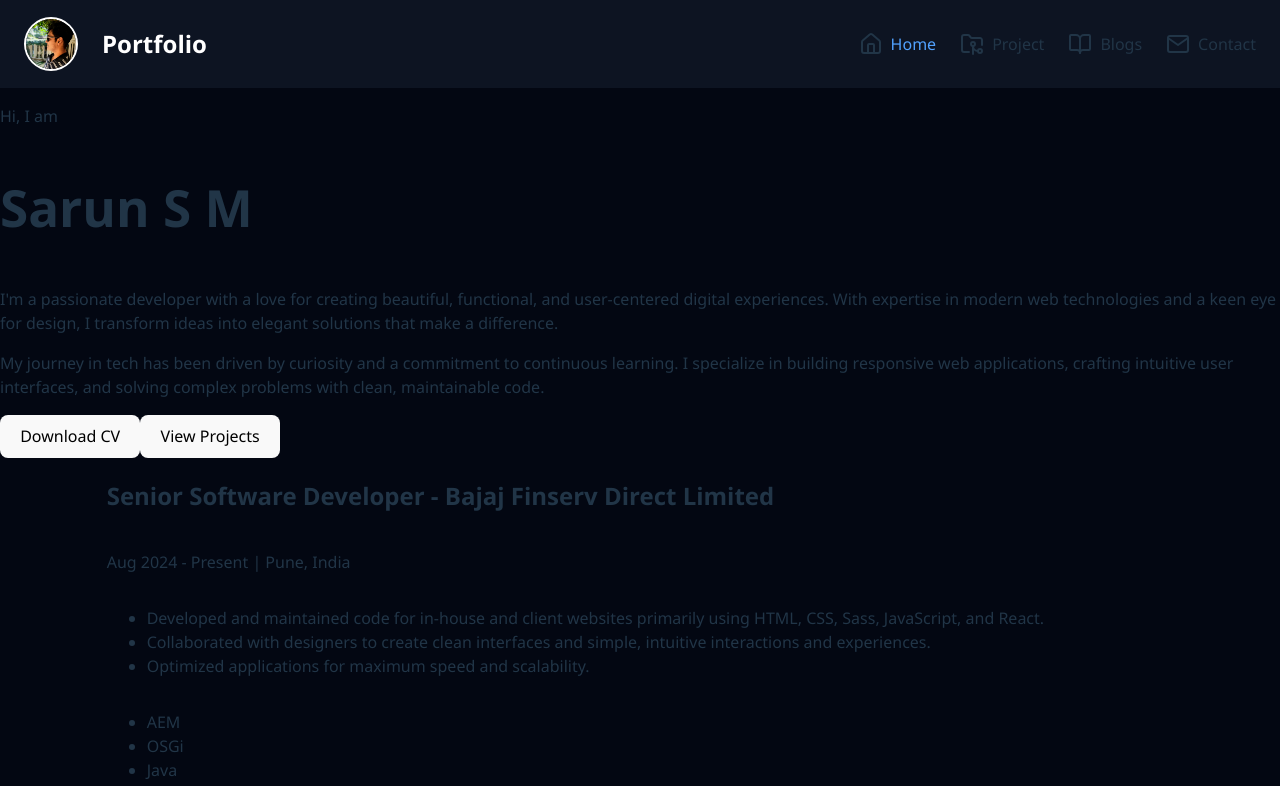
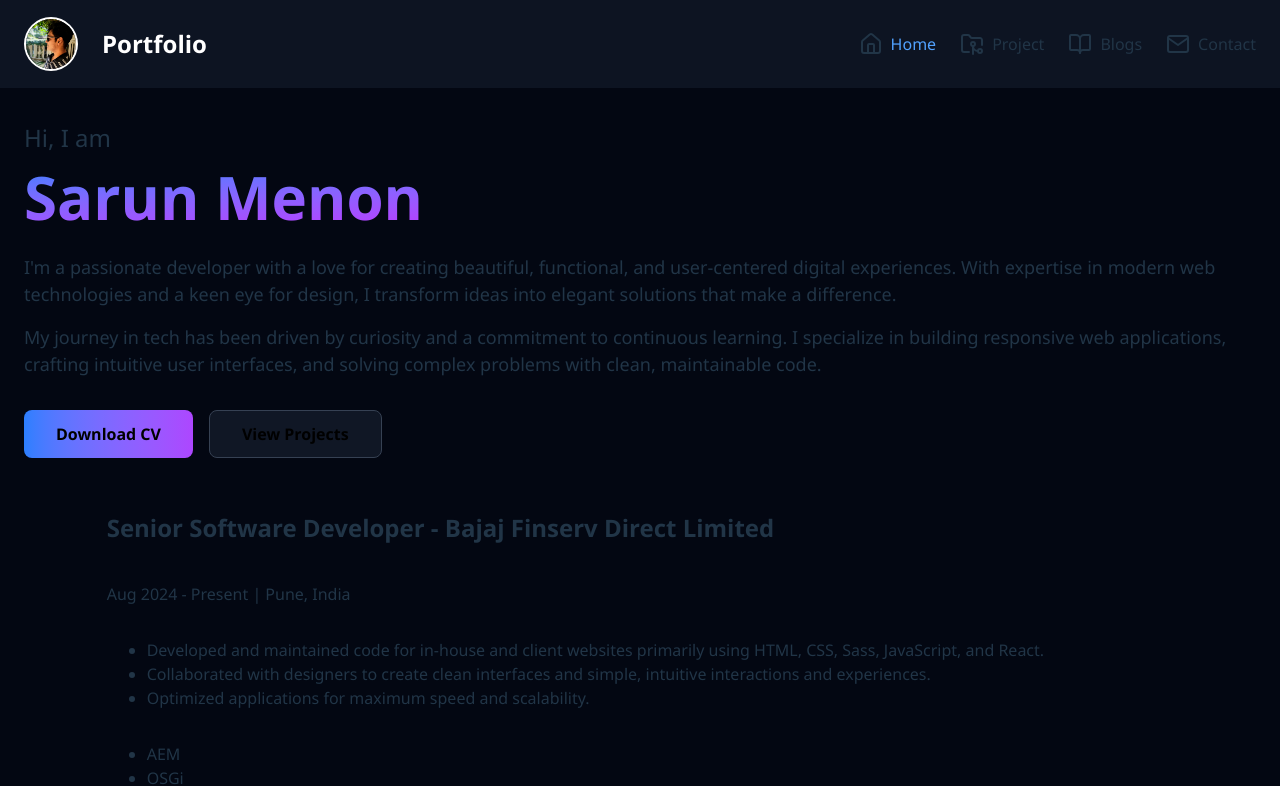
Before and after one commit to sarunsathis/Portfolio-Website, a React (Vite) app in the folder portfolio-frontend/: page / in a window 1280 px wide. Shown: the top 786 px of the page. Built offline with nearby package versions, Linux system fonts and the light colour scheme.

Commit message:
Paragraph component basic UI Dev

```diff
--- a/portfolio-frontend/src/App.jsx
+++ b/portfolio-frontend/src/App.jsx
@@ -22,10 +22,10 @@ function App() {
 
       <TabContainer className={ selectedSection == 'home' ? 'd-block' : 'd-none' }>
         <Paragraph buttonText="Download CV" secondaryButtonText="View Projects">
-            <p>Hi, I am</p>
-            <h1>Sarun S M</h1>
-            <p>I'm a passionate developer with a love for creating beautiful, functional, and user-centered digital experiences. With expertise in modern web technologies and a keen eye for design, I transform ideas into elegant solutions that make a difference.</p>
-            <p>My journey in tech has been driven by curiosity and a commitment to continuous learning. I specialize in building responsive web applications, crafting intuitive user interfaces, and solving complex problems with clean, maintainable code.</p>
+            <p className='m-0 fs-24'>Hi, I am</p>
+            <h1 className='m-0 pageTitle'>Sarun Menon</h1>
+            <p className='m-0 mb-16 fs-18 pageSummary'>I'm a passionate developer with a love for creating beautiful, functional, and user-centered digital experiences. With expertise in modern web technologies and a keen eye for design, I transform ideas into elegant solutions that make a difference.</p>
+            <p className='m-0 fs-18 pageSummary'>My journey in tech has been driven by curiosity and a commitment to continuous learning. I specialize in building responsive web applications, crafting intuitive user interfaces, and solving complex problems with clean, maintainable code.</p>
         </Paragraph>
 
         <WorkEx/>
--- a/portfolio-frontend/src/components/paragraph/Paragraph.jsx
+++ b/portfolio-frontend/src/components/paragraph/Paragraph.jsx
@@ -1,10 +1,13 @@
+import "./styles.css";
 
 function Paragraph(props) {
     return (
         <section className="paragraph-section">
             {props.children}
-            <button className="paragraph-button">{props.buttonText}</button>
-            <button className="paragraph-button-secondary">{props.secondaryButtonText}</button>
+            <div className="button-cntr">
+                <button className="paragraph-button">{props.buttonText}</button>
+                <button className="paragraph-button-secondary">{props.secondaryButtonText}</button>
+            </div>
         </section>
     );
 }
--- /dev/null
+++ b/portfolio-frontend/src/components/paragraph/styles.css
@@ -0,0 +1,37 @@
+.paragraph-section{
+    margin: 32px 0px;
+    padding: 0px 24px;
+}
+.paragraph-section .pageTitle{
+    font-size: 60px;
+    font-weight: 700;
+    margin-top: 8px;
+    margin-bottom: 24px;
+    background-image: linear-gradient(to right bottom, oklch(0.623 0.214 259.815) 0%, oklch(0.627 0.265 303.9) 57%);
+    background-clip: text;
+    -webkit-background-clip: text;
+    -webkit-text-fill-color: transparent;
+}
+
+.paragraph-section .button-cntr{
+    margin-top: 32px;
+    display: flex;
+    gap: 16px;
+}
+
+.paragraph-section .paragraph-button,
+.paragraph-section .paragraph-button-secondary{
+    padding: 12px 32px;
+    font-size: 16px;
+    font-weight: 600;
+    border-radius: 8px;
+    border: none;
+    cursor: pointer;
+    transition: background-color 0.3s ease;
+    background: linear-gradient(to right, oklch(0.623 0.214 259.815) 0%, oklch(0.627 0.265 303.9) 100%);
+}
+
+.paragraph-section .paragraph-button-secondary{
+    border: 1px solid #364153;
+    background: color-mix(in srgb, #1e2939 50%, transparent);
+}
--- a/portfolio-frontend/src/styles/global.css
+++ b/portfolio-frontend/src/styles/global.css
@@ -14,6 +14,9 @@ body{
 }
 .m-0{
     margin: 0px;
+}
+.mb-16{
+    margin-bottom: 16px;
 }
 
 .d-flex{
@@ -136,3 +139,10 @@ body{
 .cursor-pointer{
     cursor: pointer;
 }
+
+.fs-18{
+    font-size: 18px;
+}
+.fs-24{
+    font-size: 24px;
+}
```
